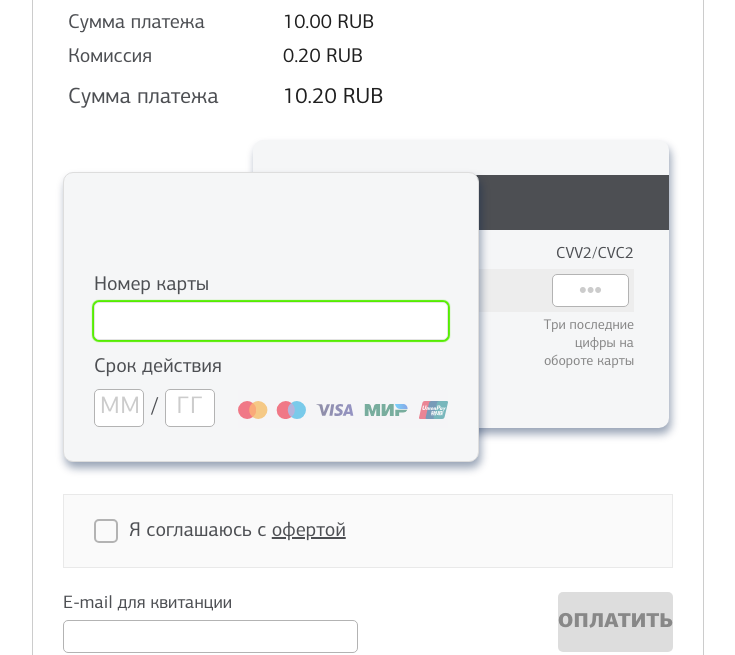
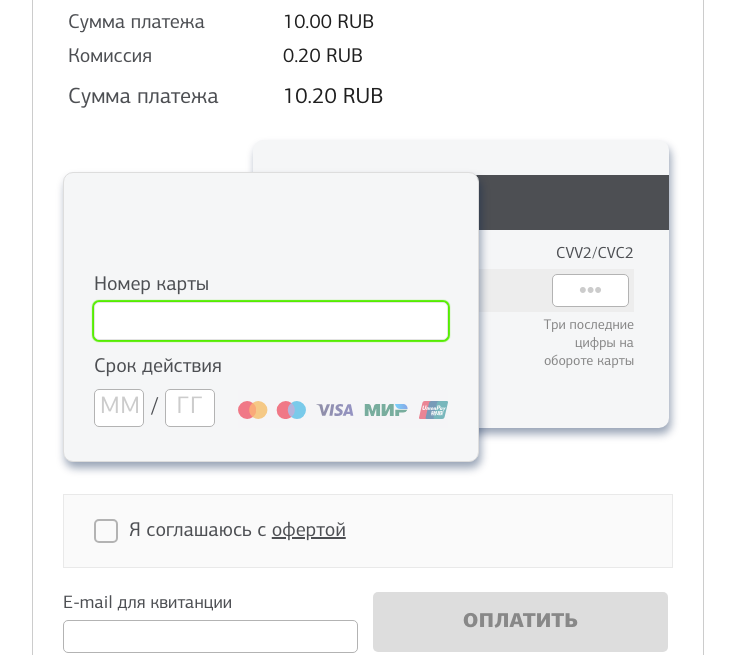
Before and after one commit to RSkrip/rskrip.github.io, a plain HTML site: page pscbn2.html in a window 1280 px wide. Shown: the part 145-800 px from the top of the page, without its empty margins (272-1007 px from the left). Drawn offline with Linux system fonts and the light colour scheme.

Commit message:
Исправлена ширина кнопки Оплатить

```diff
--- a/templates/pscbn2/css/main.css
+++ b/templates/pscbn2/css/main.css
@@ -569,6 +569,10 @@ body.result-page.success .pay-container{
 	width:100%;
 	height: 33px;
 	margin-top:5px;
+}
+
+.pay-tr .pay-buttons {
+	flex-basis: 50%;
 }
 
 .pay-button {
```
